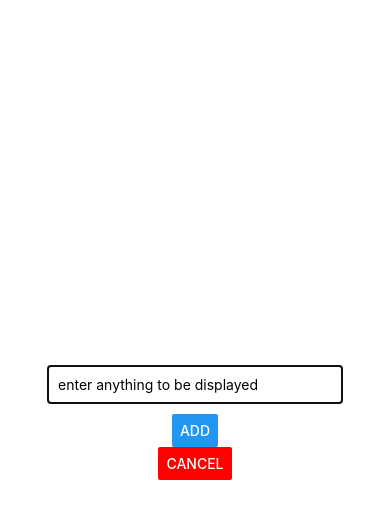
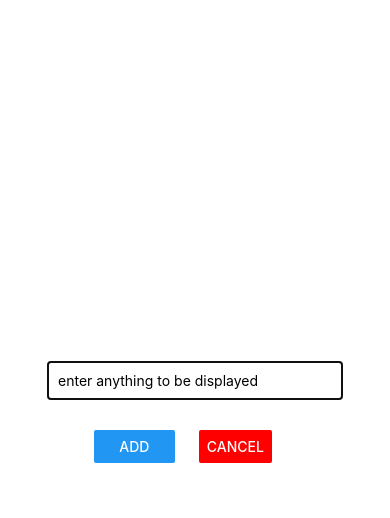
Before and after one commit to YojanaRegmi/reactTut, a React Native app in the folder firstFile/: screen / in a window 390 px wide. Both pictures are taken after a click on the button "ADD NEW GOAL". Shown: the top 518 px of the page. Built offline with nearby package versions, Linux system fonts and the light colour scheme.

Commit message:
button cancel

```diff
--- a/firstFile/components/GoalInput.js
+++ b/firstFile/components/GoalInput.js
@@ -27,8 +27,14 @@
         placeholder='enter anything to be displayed'
         onChangeText={addValue}
         />
+        <View style={styles.buttonStyle}>
+            <View style={styles.button}>
         <Button title='ADD' onPress={buttonPressed}/>
+        </View>
+        <View style={styles.buttonStyle}>
         <Button title='CANCEL' color='red' onPress={prop.onCancel}/>
+        </View>
+        </View>
         {/* accessing the onGoalAdded from prop that was sent into app.js */}
         {/* prop isnot inside bracket else that will be the passed value. */}
         {/* bind function is used to pass the input data into app.js since app.js doesnt have 'anything' */}
@@ -38,6 +44,16 @@
 
 };
  const styles=StyleSheet.create({
+     button:{
+         width:'40%'
+     },
+     buttonStyle:{
+         width:'60%',
+         padding:10,
+         flexDirection:'row',
+         justifyContent:'space-around',
+         alignItems:'center',
+     },
     firstStyle:{
         flex:1,
         padding:10,
```
